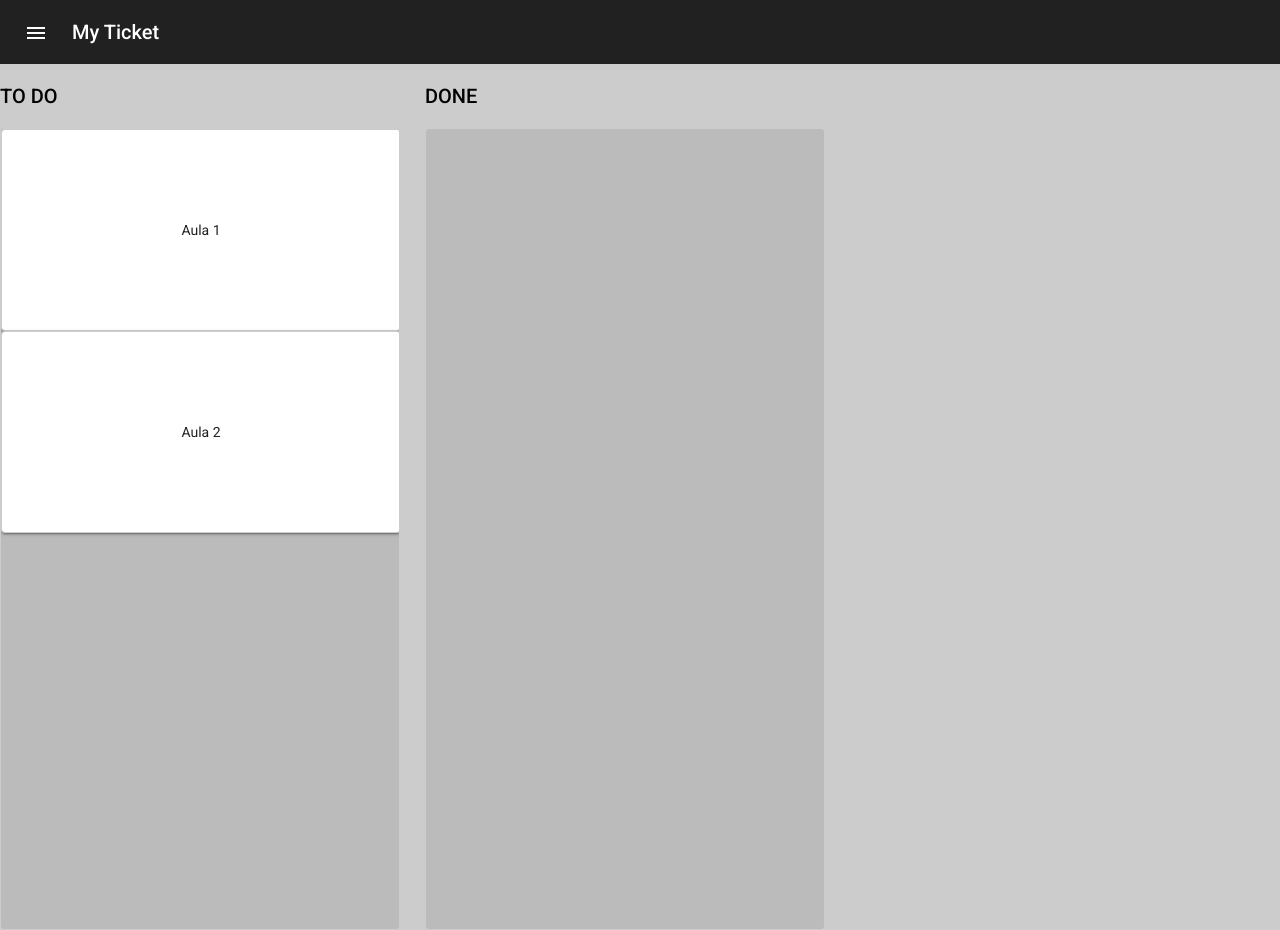
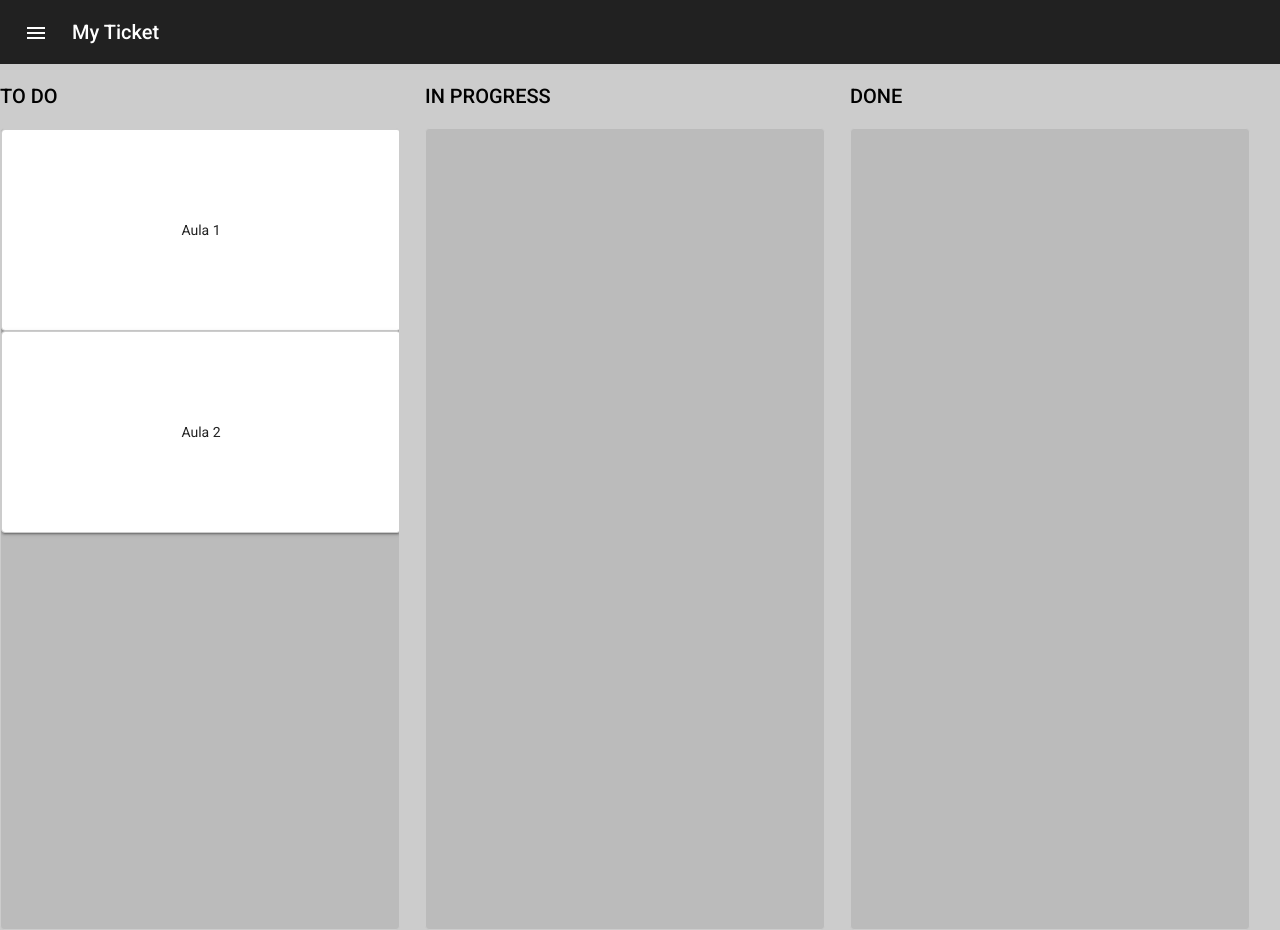
Before and after one commit to avictorsn/my-ticket, an Angular app: page / in a window 1280 px wide. Built offline with nearby package versions, Linux system fonts and the light colour scheme.

Commit message:
[create-app] Adicionando status "in progress"

```diff
--- a/src/app/board/board.component.html
+++ b/src/app/board/board.component.html
@@ -9,6 +9,18 @@
             class="drop-list"
             (cdkDropListDropped)="drop($event)">
               <app-ticket [ticket]="item" *ngFor="let item of todo" cdkDrag></app-ticket>
+          </div>
+        </div>
+
+        <div class="board-list">
+          <h2>IN PROGRESS</h2>
+
+          <div
+            cdkDropList
+            [cdkDropListData]="inProgress"
+            class="drop-list"
+            (cdkDropListDropped)="drop($event)">
+              <app-ticket [ticket]="item" *ngFor="let item of inProgress" cdkDrag></app-ticket>
           </div>
         </div>
 
--- a/src/app/board/board.component.scss
+++ b/src/app/board/board.component.scss
@@ -1,6 +1,5 @@
 .board-container {
     height: 100vh;
-    width: 100vw;
     display: flex;
     margin-top: 1rem;
 }
--- a/src/app/board/board.component.ts
+++ b/src/app/board/board.component.ts
@@ -12,12 +12,15 @@ export class BoardComponent implements OnInit {
 
   todo: Ticket[] = [];
 
+  inProgress: Ticket[] = [];
+
   done: Ticket[] = [];
 
   constructor(private ticketService: TicketService) { }
 
   ngOnInit(): void {
     this.todo = this.ticketService.getTodoList();
+    this.inProgress = this.ticketService.getInProgressList();
     this.done = this.ticketService.getDoneList();
   }
 
--- a/src/services/ticket.service.ts
+++ b/src/services/ticket.service.ts
@@ -19,6 +19,11 @@ export class TicketService {
     ]
   }
 
+  // Função auxiliar para preenchimento da lista de tickets no status "IN PROGRESS";
+  getInProgressList(): Ticket[] {
+    return []
+  }
+
   // Função auxiliar para preenchimento da lista de tickets no status "DONE";
   getDoneList(): Ticket[] {
     return []
```
